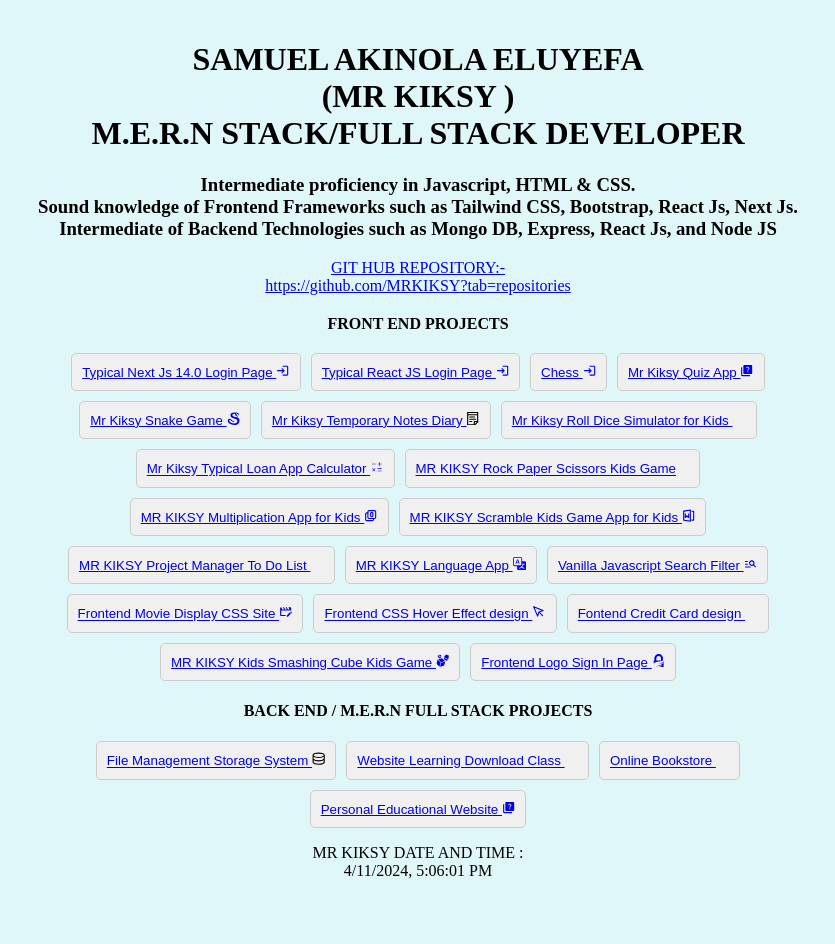
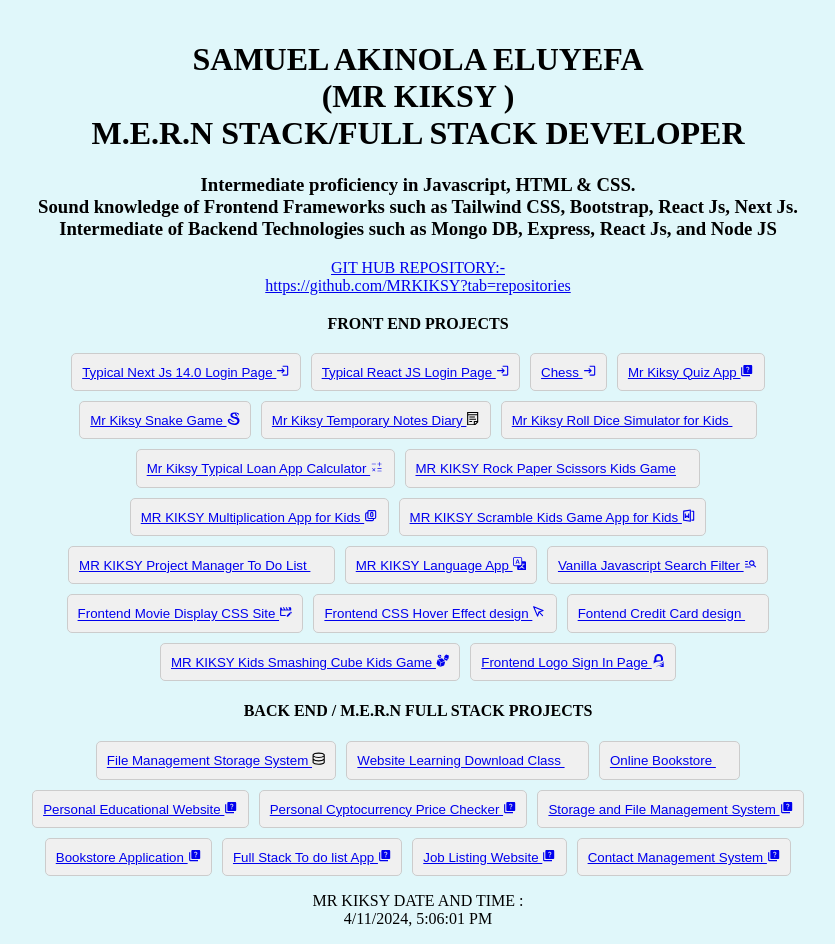
Before and after one commit to MRKIKSY/ITPROJECTS, a React (Vite) app: page / in a window 1280 px wide. Shown: the whole page, without its empty margins (222-1057 px from the left). Before the commit the page ends 896 px from the top, so only its background shows below. Built offline with nearby package versions, Linux system fonts and the light colour scheme; some icons are missing.

Commit message:
Update App.jsx

```diff
--- a/src/App.jsx
+++ b/src/App.jsx
@@ -238,6 +238,49 @@
 </a>
 
     </button>
+	       <button  className="icon-button"  >
+
+<a href="https://cyptopricechecker.onrender.com/" target="_blank" rel="noopener noreferrer">  Personal Cyptocurrency Price Checker  <MdQuiz />   <br></br>
+
+</a>
+
+    </button>
+	       <button  className="icon-button"  >
+
+<a href="https://fire-c392.onrender.com/" target="_blank" rel="noopener noreferrer">  Storage and File Management System   <MdQuiz />   <br></br>
+
+</a>
+
+    </button>
+	       <button  className="icon-button"  >
+
+<a href="https://frontend-bookstore-react.onrender.com/" target="_blank" rel="noopener noreferrer">  Bookstore Application  <MdQuiz />   <br></br>
+
+</a>
+
+    </button>
+	       <button  className="icon-button"  >
+
+<a href="https://todolistfrontend-mxac.onrender.com/" target="_blank" rel="noopener noreferrer">  Full Stack To do list App  <MdQuiz />   <br></br>
+
+</a>
+
+    </button>
+	       <button  className="icon-button"  >
+
+<a href="https://frontendjoblistingwebstite.onrender.com/" target="_blank" rel="noopener noreferrer">  Job Listing Website   <MdQuiz />   <br></br>
+
+</a>
+
+    </button>
+	       <button  className="icon-button"  >
+
+<a href="https://frontendcontactmanagementsystem.onrender.com/" target="_blank" rel="noopener noreferrer"> Contact Management System  <MdQuiz />   <br></br>
+
+</a>
+
+    </button>
+
 
 
 
```
